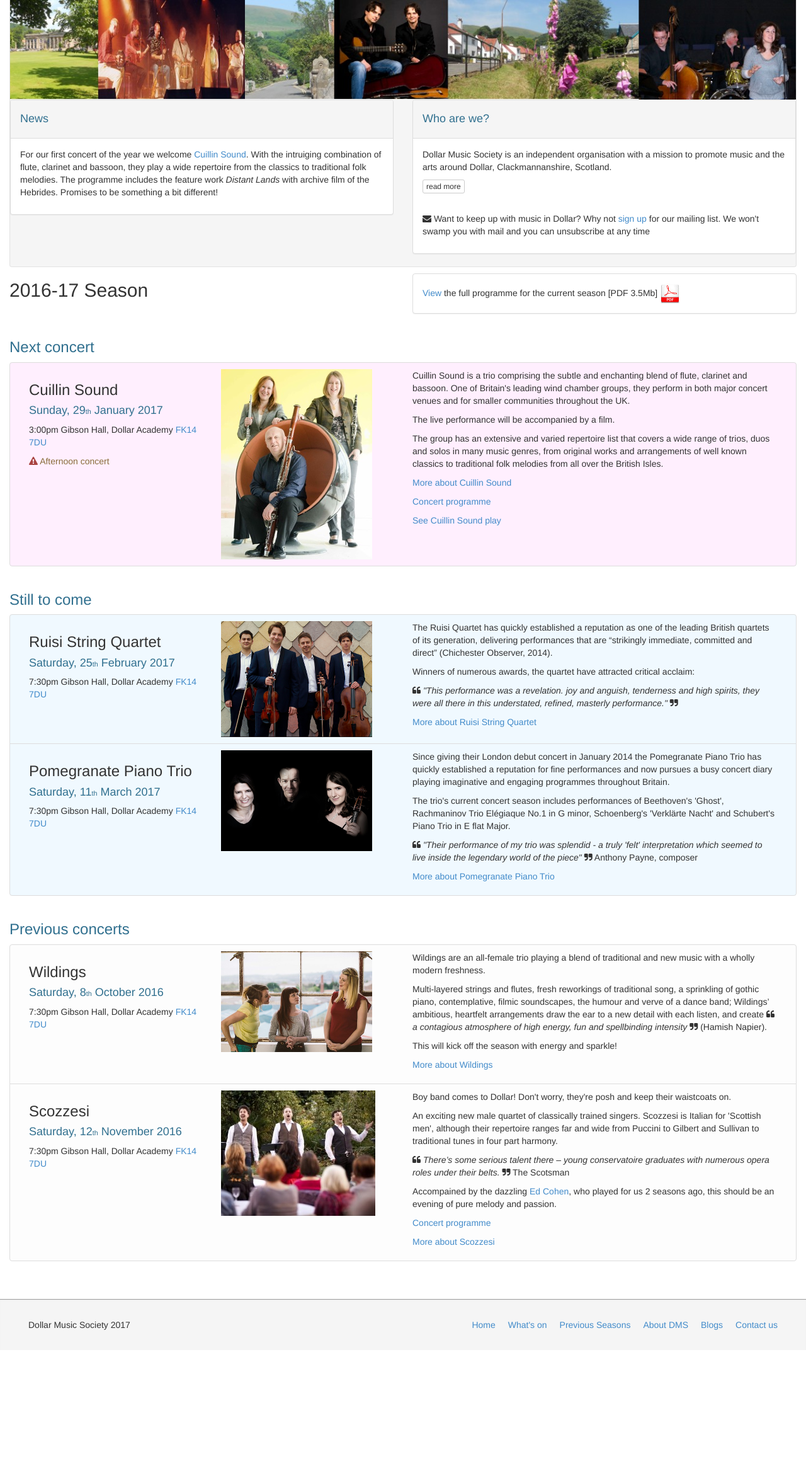
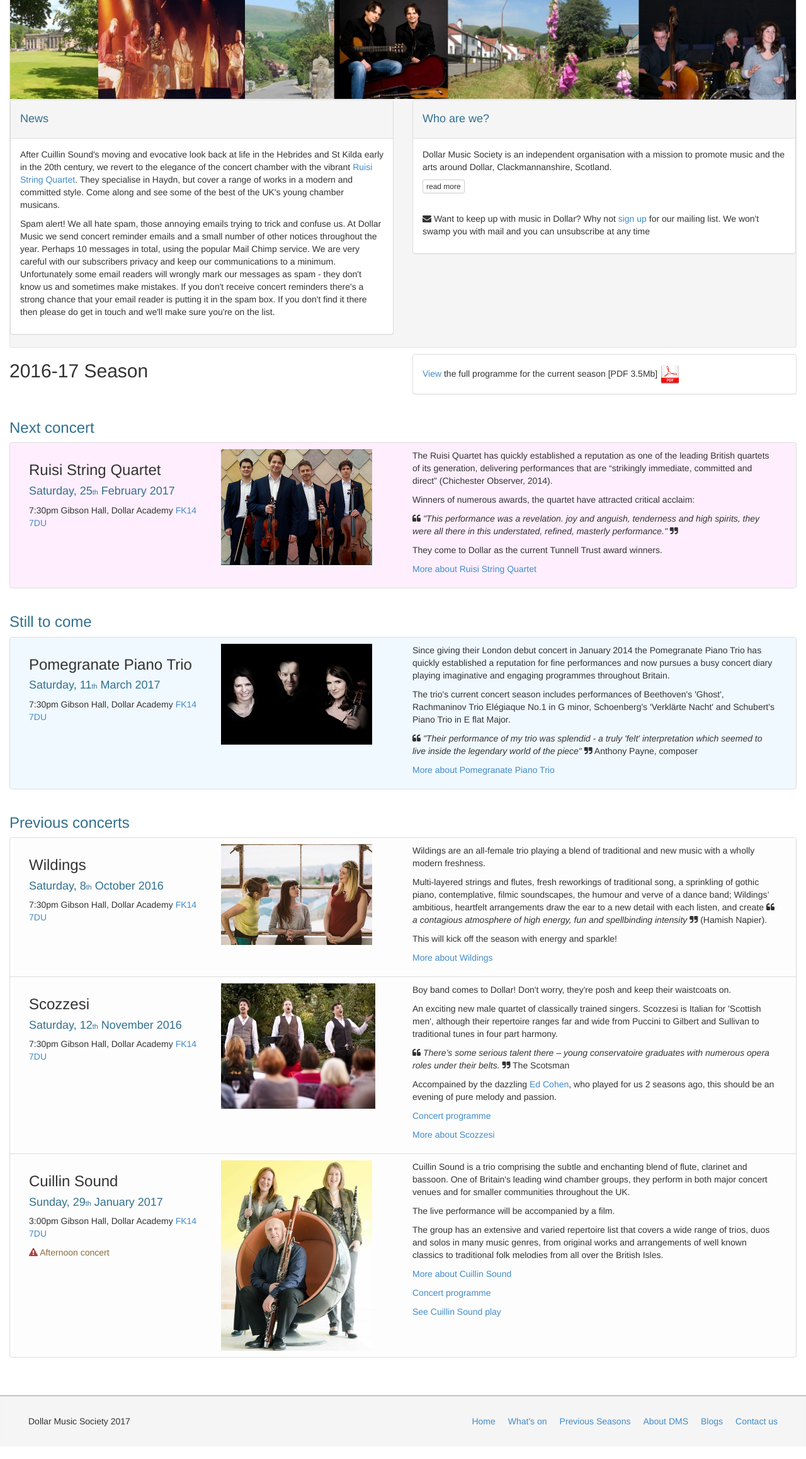
Before and after one commit to musicindollar/dmsweb, a PHP site: page / in a window 1280 px wide. Shown: the part 83-2399 px from the top of the page at 63% size. Before the commit the page ends 2194 px from the top, so only its background shows below. Run offline with PHP 8.4, Linux system fonts and the light colour scheme.

Commit message:
ruisi quartet news

```diff
--- a/index.php
+++ b/index.php
@@ -26,13 +26,21 @@ htmlHead($title);
                         <h4 class="text-info">News</h4>
                     </div>
                     <div class="panel-body">
-                        <p>For our first concert of the year we welcome <a href="http://www.cuillinsoundmusic.co.uk/"
-                                                                           target="_blank">Cuillin Sound</a>. With the
-                            intruiging combination of flute, clarinet and bassoon, they play a wide repertoire from the
-                            classics to
-                            traditional folk melodies. The programme includes the feature
-                            work <i>Distant Lands</i> with archive film of the Hebrides. Promises to be something a bit
-                            different!</p>
+                        <p>After Cuillin Sound&#39;s moving and evocative look back at life in the Hebrides and St
+                            Kilda early in
+                            the 20th century, we revert to the elegance of the concert chamber with the vibrant <a
+                                    href="http://www.ruisiquartet.com/"
+                                    target="_blank">Ruisi String Quartet</a>.
+                            They specialise in Haydn, but cover a range of works in a modern and committed style. Come
+                            along and see some of the best of the UK&#39;s young chamber musicans.</p>
+                        <p>Spam alert! We all hate spam, those annoying emails trying to trick and confuse us. At Dollar
+                            Music we send concert reminder emails and a small number of other notices throughout the
+                            year. Perhaps 10 messages in total, using the popular Mail Chimp service. We are very
+                            careful with our subscribers privacy and keep our communications to a minimum. Unfortunately
+                            some email readers will wrongly mark our messages as spam - they don&#39;t know us and
+                            sometimes make mistakes. If you don&#39;t receive concert reminders there's a strong chance
+                            that your email reader is putting it in the spam box. If you don&#39;t find it there then
+                            please do get in touch and we&#39;ll make sure you&#39;re on the list.</p>
                     </div>
                 </div>
             </div>
@@ -88,63 +96,6 @@ htmlHead($title);
 
                 <li class="clearfix list-group-item dms-list-item-next">
                     <div class="col-sm-3">
-                        <h3>Cuillin Sound</h3>
-                        <h4 class="text-info">
-                            Sunday, 29<span class="subscript">th</span> January 2017
-                        </h4>
-                        <p>3:00pm Gibson Hall, Dollar Academy
-                            <a href="https://www.google.co.uk/maps/place/Dollar+Academy/@56.1652588,-3.6761852,17z/data=!3m1!4b1!4m5!3m4!1s0x48862aa7490a4397:0x8adbca915a555cda!8m2!3d56.1652588!4d-3.6739965">FK14
-                                7DU</a>
-                        </p>
-                        <p>
-                            <span class="fa fa-warning text-danger"></span>
-                            <span class="text-warning">Afternoon concert</span>
-                        </p>
-                    </div>
-                    <div class="col-sm-3">
-                        <img src="/image/1617/CuillinSound-sm.png"/>
-                    </div>
-                    <div class="col-sm-6">
-                        <p>
-                            Cuillin Sound is a trio comprising the subtle and enchanting blend of flute, clarinet and
-                            bassoon. One of Britain's leading wind chamber groups, they perform in both major concert
-                            venues and for smaller communities throughout the UK.
-                        </p>
-                        <p>The live performance will be accompanied by a film.</p>
-                        <p>
-                            The group has an extensive and varied repertoire list that covers a wide range of trios,
-                            duos and solos in many music genres, from original works and arrangements of well known
-                            classics to traditional folk melodies from all over the British Isles.</p>
-                        <p>
-                            <a href="http://www.cuillinsoundmusic.co.uk/"
-                               target="_blank">More about Cuillin Sound</a>
-                        </p>
-                        <p>
-                            <a href="/season/1617/Programme-170129-CuillinSound.pdf"
-                               target="_blank">Concert programme</a>
-                        </p>
-                        <p>
-                            <a href="https://www.youtube.com/watch?v=WawF4jwn9SY">See
-                                Cuillin Sound play</a>
-                        </p>
-                    </div>
-                </li>
-
-            </ul>
-        </div>
-    </div>
-
-    <div class="row">
-        <div class="col-sm-12">
-            <h3 class="text-info">Still to come</h3>
-        </div>
-    </div>
-    <div class="row">
-        <div class="col-sm-12">
-            <ul class="list-group">
-
-                <li class="clearfix list-group-item dms-list-item">
-                    <div class="col-sm-3">
                         <h3>Ruisi String Quartet</h3>
                         <h4 class="text-info">
                             Saturday, 25<span class="subscript">th</span> February 2017
@@ -171,12 +122,26 @@ htmlHead($title);
                                 were all there in this understated, refined, masterly performance."</cite>
                             <span class="fa fa-quote-right"></span>
                         </p>
+                        <p>They come to Dollar as the current Tunnell Trust award winners.</p>
                         <p>
                             <a href="http://www.ruisiquartet.com/"
                                target="_blank">More about Ruisi String Quartet</a>
                         </p>
                     </div>
                 </li>
+
+            </ul>
+        </div>
+    </div>
+
+    <div class="row">
+        <div class="col-sm-12">
+            <h3 class="text-info">Still to come</h3>
+        </div>
+    </div>
+    <div class="row">
+        <div class="col-sm-12">
+            <ul class="list-group">
 
                 <li class="clearfix list-group-item dms-list-item">
                     <div class="col-sm-3">
@@ -311,6 +276,50 @@ htmlHead($title);
                     </div>
                 </li>
 
+                <li class="clearfix list-group-item dms-list-item-prev">
+                    <div class="col-sm-3">
+                        <h3>Cuillin Sound</h3>
+                        <h4 class="text-info">
+                            Sunday, 29<span class="subscript">th</span> January 2017
+                        </h4>
+                        <p>3:00pm Gibson Hall, Dollar Academy
+                            <a href="https://www.google.co.uk/maps/place/Dollar+Academy/@56.1652588,-3.6761852,17z/data=!3m1!4b1!4m5!3m4!1s0x48862aa7490a4397:0x8adbca915a555cda!8m2!3d56.1652588!4d-3.6739965">FK14
+                                7DU</a>
+                        </p>
+                        <p>
+                            <span class="fa fa-warning text-danger"></span>
+                            <span class="text-warning">Afternoon concert</span>
+                        </p>
+                    </div>
+                    <div class="col-sm-3">
+                        <img src="/image/1617/CuillinSound-sm.png"/>
+                    </div>
+                    <div class="col-sm-6">
+                        <p>
+                            Cuillin Sound is a trio comprising the subtle and enchanting blend of flute, clarinet and
+                            bassoon. One of Britain's leading wind chamber groups, they perform in both major concert
+                            venues and for smaller communities throughout the UK.
+                        </p>
+                        <p>The live performance will be accompanied by a film.</p>
+                        <p>
+                            The group has an extensive and varied repertoire list that covers a wide range of trios,
+                            duos and solos in many music genres, from original works and arrangements of well known
+                            classics to traditional folk melodies from all over the British Isles.</p>
+                        <p>
+                            <a href="http://www.cuillinsoundmusic.co.uk/"
+                               target="_blank">More about Cuillin Sound</a>
+                        </p>
+                        <p>
+                            <a href="/season/1617/Programme-170129-CuillinSound.pdf"
+                               target="_blank">Concert programme</a>
+                        </p>
+                        <p>
+                            <a href="https://www.youtube.com/watch?v=WawF4jwn9SY">See
+                                Cuillin Sound play</a>
+                        </p>
+                    </div>
+                </li>
+
             </ul>
         </div>
     </div>
```
